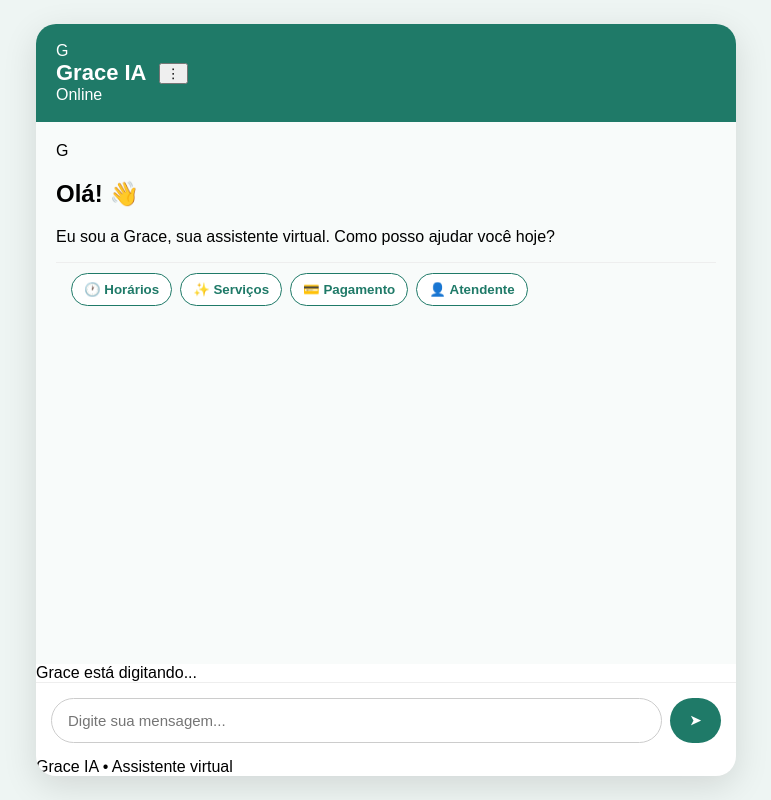
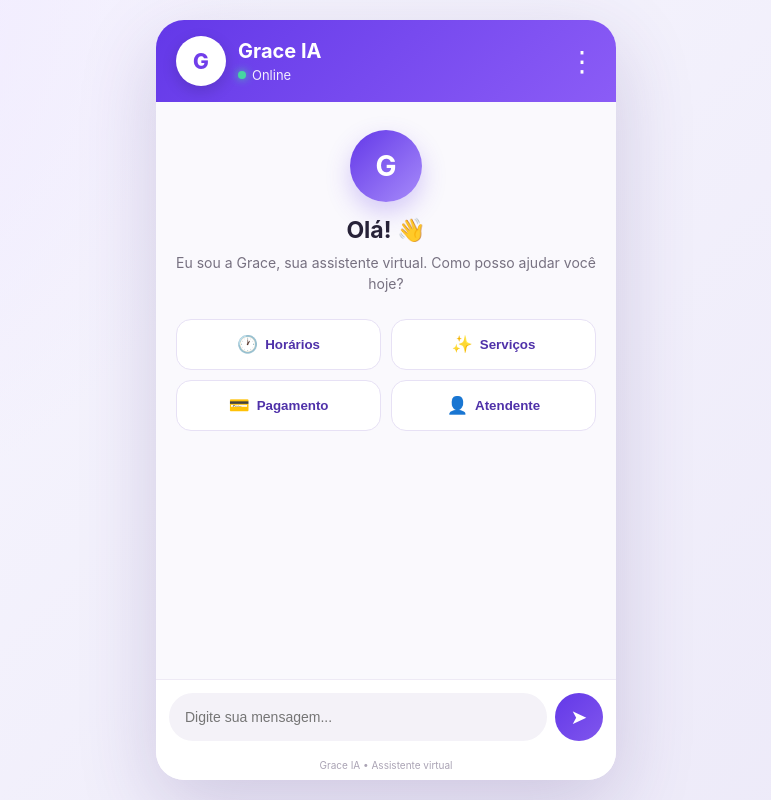
Before and after one commit to esterestara-eng/Grace-IA-Atendimento, a plain HTML site: page index.html in a window 1280 px wide. Shown: the whole page, without its empty margins (254-1025 px from the left). Drawn offline with Linux system fonts and the light colour scheme.

Commit message:
Update style.css

```diff
--- a/style.css
+++ b/style.css
@@ -1,135 +1,554 @@
-* { box-sizing: border-box; }
+* {
+    margin: 0;
+    padding: 0;
+    box-sizing: border-box;
+}
+
 
 body {
-  margin: 0;
     min-height: 100vh;
-  font-family: Arial, sans-serif;
-  background: #eef5f3;
+
+    font-family:
+        Inter,
+        Arial,
+        Helvetica,
+        sans-serif;
+
+    background:
+        radial-gradient(
+            circle at top left,
+            #eee7ff,
+            transparent 35%
+        ),
+        linear-gradient(
+            135deg,
+            #f8f7ff,
+            #ece9f8
+        );
+
+    color: #272238;
+
     display: flex;
     justify-content: center;
     align-items: center;
+
     padding: 20px;
 }
 
+
+/* =========================
+   APLICATIVO
+========================= */
+
 .app {
     width: 100%;
-  max-width: 700px;
-  height: min(760px, 94vh);
-  background: white;
-  border-radius: 20px;
-  box-shadow: 0 10px 35px rgba(0,0,0,.12);
+    max-width: 460px;
+
+    height: min(760px, 95vh);
+
+    background: #ffffff;
+
+    border-radius: 28px;
+
+    overflow: hidden;
+
     display: flex;
     flex-direction: column;
-  overflow: hidden;
+
+    box-shadow:
+        0 25px 80px
+        rgba(71, 47, 125, 0.20);
 }
 
-header {
-  background: #1f7a68;
+
+/* =========================
+   CABEÇALHO
+========================= */
+
+.header {
+    min-height: 82px;
+
+    padding: 16px 20px;
+
+    background:
+        linear-gradient(
+            135deg,
+            #6338e8,
+            #8b5cf6
+        );
+
     color: white;
-  padding: 18px 20px;
+
     display: flex;
     align-items: center;
+    justify-content: space-between;
+}
+
+
+.brand {
+    display: flex;
+    align-items: center;
+
     gap: 12px;
 }
 
-.avatar {
-  width: 48px;
-  height: 48px;
+
+.grace-avatar {
+    width: 50px;
+    height: 50px;
+
     border-radius: 50%;
+
     background: white;
-  color: #1f7a68;
-  display: grid;
-  place-items: center;
-  font-size: 22px;
-  font-weight: bold;
+
+    color: #713eea;
+
+    display: flex;
+    align-items: center;
+    justify-content: center;
+
+    font-size: 21px;
+    font-weight: 800;
+
+    box-shadow:
+        0 5px 15px
+        rgba(0, 0, 0, 0.15);
 }
 
-header h1 { margin: 0; font-size: 22px; }
-header p { margin: 4px 0 0; opacity: .9; font-size: 13px; }
-.online { margin-left: auto; font-size: 12px; }
+
+.brand-info h1 {
+    font-size: 20px;
+
+    margin-bottom: 4px;
+}
+
+
+.status {
+    font-size: 13px;
+
+    display: flex;
+    align-items: center;
+
+    gap: 6px;
+
+    opacity: 0.9;
+}
+
+
+.status-dot {
+    width: 8px;
+    height: 8px;
+
+    border-radius: 50%;
+
+    background: #42e59b;
+
+    box-shadow:
+        0 0 8px #42e59b;
+}
+
+
+.menu-button {
+    border: none;
+
+    background: transparent;
+
+    color: white;
+
+    font-size: 28px;
+
+    cursor: pointer;
+}
+
+
+/* =========================
+   CHAT
+========================= */
 
 .chat {
     flex: 1;
+
     overflow-y: auto;
-  padding: 20px;
-  background: #f8fbfa;
+
+    padding: 28px 20px;
+
+    background: #faf9fd;
 }
 
-.message {
-  max-width: 80%;
-  padding: 12px 15px;
-  margin-bottom: 12px;
-  border-radius: 15px;
-  line-height: 1.4;
+
+.welcome {
+    text-align: center;
+
+    margin-bottom: 25px;
 }
 
-.message p { margin: 5px 0 0; }
 
-.grace {
-  background: #e2f2ed;
-  color: #173f37;
-  border-bottom-left-radius: 4px;
+.welcome-avatar {
+    width: 72px;
+    height: 72px;
+
+    margin: 0 auto 14px;
+
+    border-radius: 50%;
+
+    background:
+        linear-gradient(
+            135deg,
+            #6338e8,
+            #a78bfa
+        );
+
+    color: white;
+
+    display: flex;
+    align-items: center;
+    justify-content: center;
+
+    font-size: 28px;
+    font-weight: bold;
+
+    box-shadow:
+        0 10px 25px
+        rgba(99, 56, 232, 0.25);
 }
 
-.user {
-  margin-left: auto;
-  background: #1f7a68;
-  color: white;
-  border-bottom-right-radius: 4px;
+
+.welcome h2 {
+    font-size: 23px;
+
+    margin-bottom: 8px;
 }
 
-.quick-actions {
-  display: flex;
-  gap: 8px;
-  padding: 10px 15px;
-  overflow-x: auto;
-  border-top: 1px solid #eee;
+
+.welcome p {
+    color: #777181;
+
+    line-height: 1.5;
+
+    font-size: 14px;
 }
 
-.quick-actions button {
-  white-space: nowrap;
-  border: 1px solid #1f7a68;
-  background: white;
-  color: #1f7a68;
-  border-radius: 20px;
-  padding: 8px 12px;
-  cursor: pointer;
+
+/* =========================
+   BOTÕES RÁPIDOS
+========================= */
+
+.quick-actions {
+    display: grid;
+
+    grid-template-columns: 1fr 1fr;
+
+    gap: 10px;
+
+    margin-bottom: 25px;
 }
 
-.quick-actions button:hover { background: #e2f2ed; }
 
-form {
+.quick-button {
+    border: 1px solid #e7e1f5;
+
+    background: white;
+
+    border-radius: 15px;
+
+    padding: 14px 10px;
+
+    color: #4f31a9;
+
+    cursor: pointer;
+
     display: flex;
-  gap: 8px;
-  padding: 15px;
-  border-top: 1px solid #eee;
+    align-items: center;
+    justify-content: center;
+
+    gap: 7px;
+
+    transition: 0.2s;
 }
 
-input {
-  flex: 1;
-  border: 1px solid #ccc;
-  border-radius: 24px;
-  padding: 13px 16px;
-  font-size: 15px;
-  outline: none;
+
+.quick-button:hover {
+    transform: translateY(-2px);
+
+    background: #f4f0ff;
+
+    border-color: #cfc1f5;
 }
 
-input:focus { border-color: #1f7a68; }
 
-form button {
-  border: 0;
-  background: #1f7a68;
-  color: white;
-  border-radius: 24px;
-  padding: 0 20px;
-  cursor: pointer;
-  font-weight: bold;
+.quick-button span {
+    font-size: 17px;
 }
 
-form button:hover { opacity: .9; }
 
-@media (max-width: 500px) {
-  body { padding: 0; }
-  .app { height: 100vh; border-radius: 0; }
-  .message { max-width: 90%; }
+/* =========================
+   MENSAGENS
+========================= */
+
+#messages {
+    display: flex;
+
+    flex-direction: column;
+
+    gap: 14px;
 }
+
+
+.message {
+    display: flex;
+
+    width: 100%;
+}
+
+
+.message.grace {
+    justify-content: flex-start;
+}
+
+
+.message.user {
+    justify-content: flex-end;
+}
+
+
+.message-bubble {
+    max-width: 78%;
+
+    padding: 13px 15px;
+
+    line-height: 1.5;
+
+    font-size: 14px;
+}
+
+
+.message.grace .message-bubble {
+    background: white;
+
+    color: #423c4d;
+
+    border-radius:
+        5px
+        18px
+        18px
+        18px;
+
+    box-shadow:
+        0 4px 15px
+        rgba(0, 0, 0, 0.05);
+}
+
+
+.message.user .message-bubble {
+    background:
+        linear-gradient(
+            135deg,
+            #6338e8,
+            #8056ed
+        );
+
+    color: white;
+
+    border-radius:
+        18px
+        5px
+        18px
+        18px;
+}
+
+
+.message-time {
+    display: block;
+
+    font-size: 10px;
+
+    opacity: 0.6;
+
+    margin-top: 5px;
+
+    text-align: right;
+}
+
+
+/* =========================
+   DIGITANDO
+========================= */
+
+.typing {
+    display: none;
+
+    align-items: center;
+
+    gap: 4px;
+
+    padding:
+        5px
+        20px
+        8px;
+
+    background: #faf9fd;
+
+    color: #8b8495;
+
+    font-size: 12px;
+}
+
+
+.typing span {
+    width: 5px;
+    height: 5px;
+
+    background: #8b8495;
+
+    border-radius: 50%;
+
+    animation: typing 1.2s infinite;
+}
+
+
+.typing span:nth-child(2) {
+    animation-delay: 0.15s;
+}
+
+
+.typing span:nth-child(3) {
+    animation-delay: 0.3s;
+}
+
+
+@keyframes typing {
+
+    0%,
+    60%,
+    100% {
+        opacity: 0.3;
+        transform: translateY(0);
+    }
+
+    30% {
+        opacity: 1;
+        transform: translateY(-3px);
+    }
+
+}
+
+
+/* =========================
+   CAMPO DE MENSAGEM
+========================= */
+
+.message-form {
+    display: flex;
+
+    gap: 8px;
+
+    padding: 13px;
+
+    background: white;
+
+    border-top:
+        1px solid #eeeaf5;
+}
+
+
+.message-form input {
+    flex: 1;
+
+    min-width: 0;
+
+    border: none;
+
+    outline: none;
+
+    background: #f4f2f8;
+
+    border-radius: 25px;
+
+    padding:
+        14px
+        16px;
+
+    font-size: 14px;
+
+    color: #332d3d;
+}
+
+
+.message-form input:focus {
+    box-shadow:
+        0 0 0 2px #d8cdf8;
+}
+
+
+.send-button {
+    width: 48px;
+    height: 48px;
+
+    border: none;
+
+    border-radius: 50%;
+
+    background:
+        linear-gradient(
+            135deg,
+            #6338e8,
+            #8056ed
+        );
+
+    color: white;
+
+    font-size: 20px;
+
+    cursor: pointer;
+
+    transition: 0.2s;
+}
+
+
+.send-button:hover {
+    transform: scale(1.06);
+}
+
+
+/* =========================
+   RODAPÉ
+========================= */
+
+.footer {
+    background: white;
+
+    color: #aaa3b4;
+
+    text-align: center;
+
+    padding:
+        5px
+        10px
+        9px;
+
+    font-size: 10px;
+}
+
+
+/* =========================
+   CELULAR
+========================= */
+
+@media (max-width: 600px) {
+
+    body {
+        padding: 0;
+
+        background: white;
+    }
+
+
+    .app {
+        max-width: none;
+
+        height: 100vh;
+
+        border-radius: 0;
+    }
+
+}
```
Lines whose indentation alone changed are shown as unchanged.
